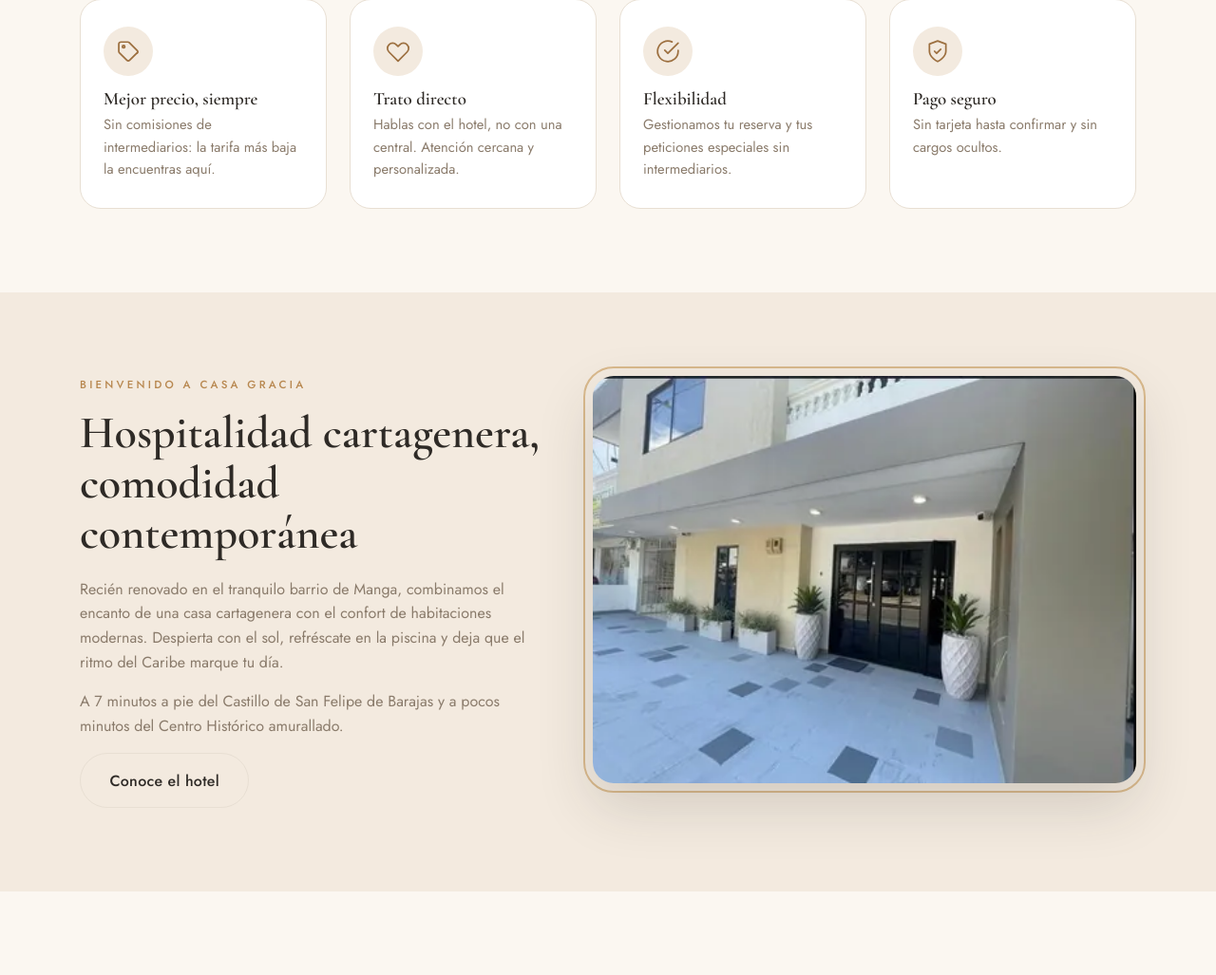
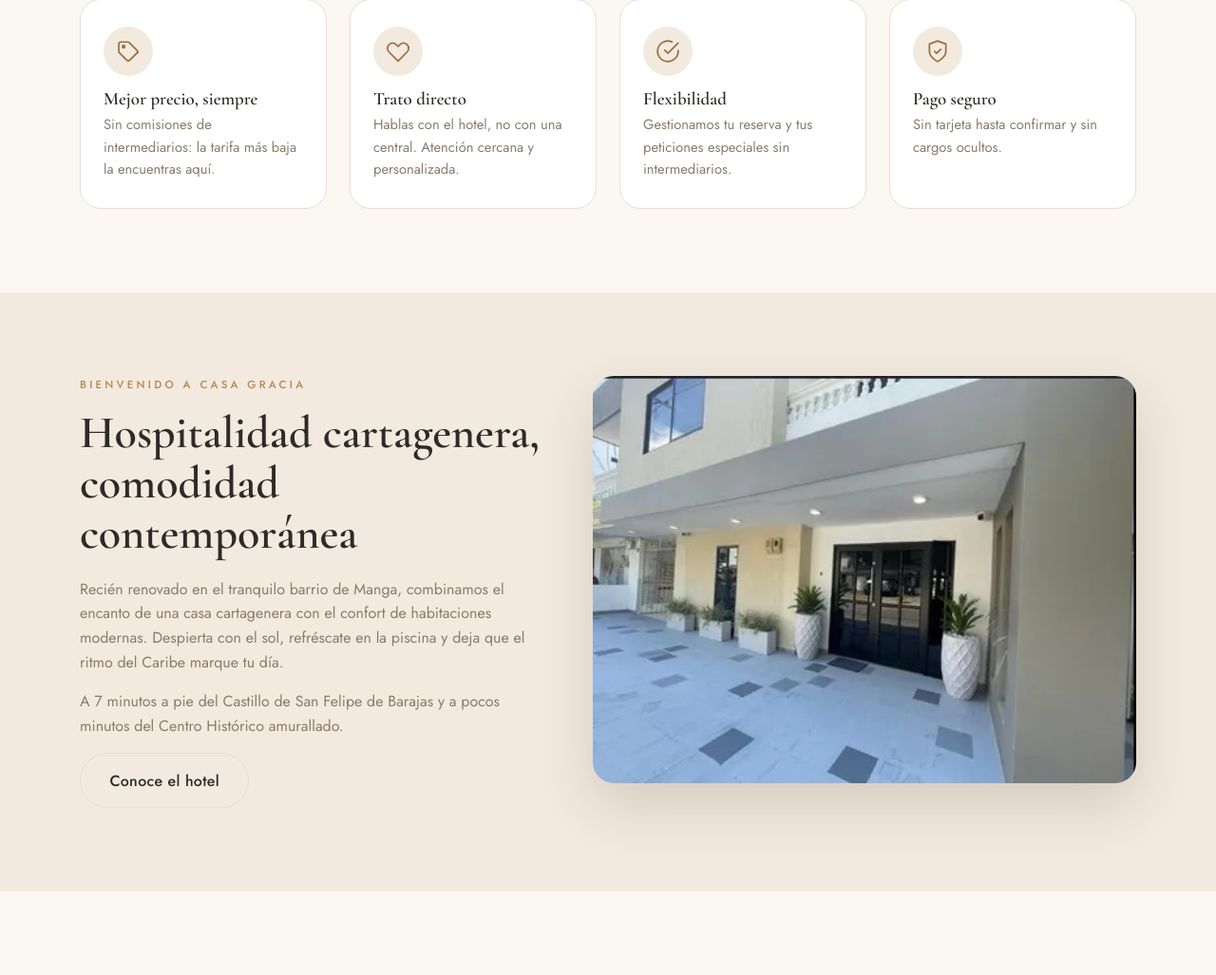
Before and after one commit to Jmyukopila/Pagina-web-casa-gracia-, a FastAPI app: page / in a window 1280 px wide. Shown: the part 1160-2187 px from the top of the page at 95% size. Run offline with FastAPI, Linux system fonts and the light colour scheme; data comes from the database, SQL or seed files in the repository; data that the repository does not hold is empty; some libraries are stand-ins or nearby versions.

Commit message:
fix(home): quitar el marco decorativo del intro
Se elimina la línea caramelo (.media-frame::before) del intro a pedido del
usuario. La foto de la fachada queda sola con sus esquinas redondeadas y sombra.

- Quitado .media-frame::before y la regla de apilado .media-frame>* que solo
  servía para ese pseudo-elemento.
- Quitado el override móvil .media-frame::before{display:none} (ya no existe).

Co-Authored-By: Claude Opus 4.8 <noreply@anthropic.com>

```diff
--- a/web/app/static/css/styles.css
+++ b/web/app/static/css/styles.css
@@ -292,14 +292,9 @@ body.lightbox-on{overflow:hidden}
 .feature-list h3{font-size:1.15rem;margin:0 0 .25rem}
 .feature-list p{font-size:.92rem;color:var(--muted);margin:0}
 
-/* Intro: larger image with an offset outlined frame; Location: mirrored split */
+/* Intro: larger image, no decorative frame; Location: mirrored split */
 .split--offset{grid-template-columns:1fr 1.18fr;gap:56px}
 .media-frame{position:relative;align-self:start}
-/* Marco fino pegado a la foto, parejo en los cuatro lados (sin desfase). */
-.media-frame::before{content:"";position:absolute;inset:-10px;
-  border:2px solid var(--caramel-l);border-radius:calc(var(--radius-lg) + 10px);
-  z-index:0;pointer-events:none}
-.media-frame>*{position:relative;z-index:1}
 /* La foto llena el marco siempre cuadrada (cualquier proporción de origen). */
 .media-frame picture{display:block}
 .media-frame img{width:100%;aspect-ratio:4/3;object-fit:cover}
@@ -421,10 +416,9 @@ body.lightbox-on{overflow:hidden}
   .rooms-grid,.reviews-grid{grid-template-columns:1fr 1fr}
   .bookbar{grid-template-columns:1fr 1fr;margin-top:-30px}
   .booking-box{position:static}
-  /* editorial home: collapse the two-column blocks, drop the offset frame */
+  /* editorial home: collapse the two-column blocks */
   .feature-split{grid-template-columns:1fr;gap:28px}
   .split--reverse>*{order:0}
-  .media-frame::before{display:none}
   .benefits-grid{grid-template-columns:1fr 1fr}
   /* rooms showcase: stack image over details */
   .rooms-show{gap:44px}
```
